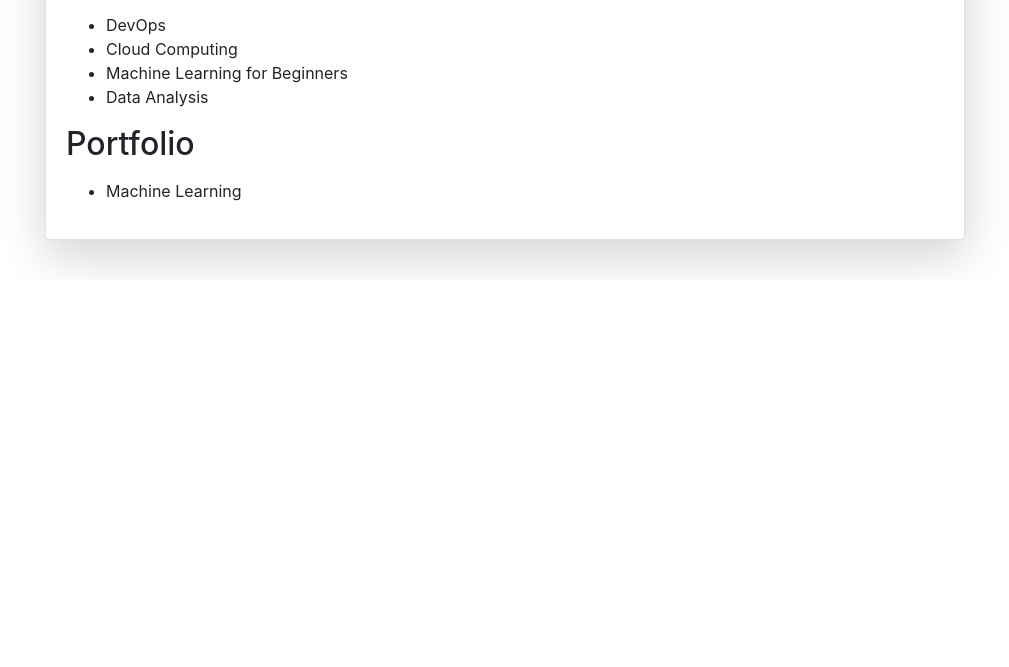
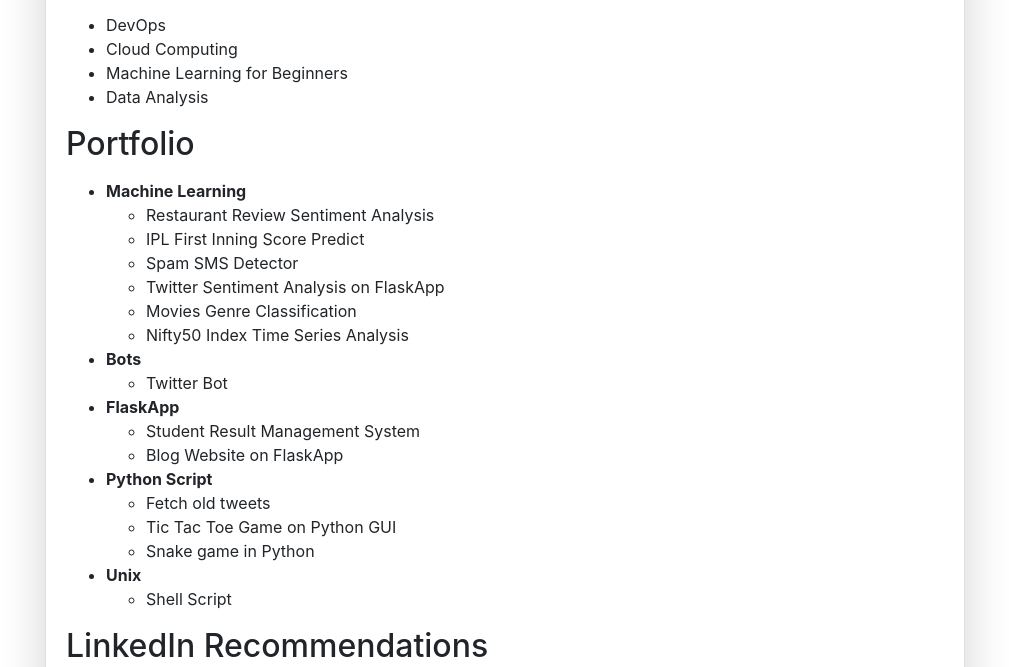
Before and after one commit to yogeshnile/resume-website, a plain HTML site: page index.html in a window 1280 px wide. Shown: the part 2827-3494 px from the top of the page, without its empty margins (135-1144 px from the left). Before the commit the page ends 3107 px from the top, so only its background shows below. Drawn offline with nearby package versions, Linux system fonts and the light colour scheme.

Commit message:
hard core finished

```diff
--- a/index.html
+++ b/index.html
@@ -40,7 +40,7 @@
                   <a href="https://wa.me/message/NUQREO3WMP6GK1"><img src="https://img.icons8.com/fluent/35/000000/whatsapp.png"/></a>
                 </p>
               </div>
-              <div class="col-sm-4">
+              <div class="col-sm-4 profile">
                 <center><img class="profile-image" src="static/profile.jpg" alt="profile image"></center>
               </div>
             </div>
@@ -108,10 +108,44 @@
             </p>
             <h2>Portfolio</h2>
             <p>
-              <ul>
-                <li>Machine Learning</li>
+              <ul class="main">
+                <li>Machine Learning
+                  <ul class="inherit">
+                    <li>Restaurant Review Sentiment Analysis</li>
+                    <li>IPL First Inning Score Predict</li>
+                    <li>Spam SMS Detector</li>
+                    <li>Twitter Sentiment Analysis on FlaskApp</li>
+                    <li>Movies Genre Classification</li>
+                    <li>Nifty50 Index Time Series Analysis</li>
+                  </ul>
+                </li>
+                <li>Bots
+                  <ul class="inherit">
+                    <li>Twitter Bot</li>
+                  </ul>
+                </li>
+                <li>FlaskApp
+                  <ul class="inherit">
+                    <li>Student Result Management System</li>
+                    <li>Blog Website on FlaskApp</li>
+                  </ul>
+                </li>
+                <li>Python Script
+                  <ul class="inherit">
+                    <li>Fetch old tweets</li>
+                    <li>Tic Tac Toe Game on Python GUI</li>
+                    <li>Snake game in Python</li>
+                  </ul>
+                </li>
+                <li>Unix
+                  <ul class="inherit">
+                    <li>Shell Script</li>
+                  </ul>
+                </li>
               </ul>
             </p>
+            <h2>LinkedIn Recommendations</h2>
+            <center><img src="static/linkedin recommendation.png" alt="LinkedIn Recommendations"></center>
           </div>
         </div>
       </div>
--- a/static/style.css
+++ b/static/style.css
@@ -27,4 +27,10 @@ table, th, td {
     margin: 2px;
     padding: 5px;
     text-align: center;
-  }
+}
+.main{
+    font-weight: bold;
+}
+.inherit{
+    font-weight: normal;
+}
```
